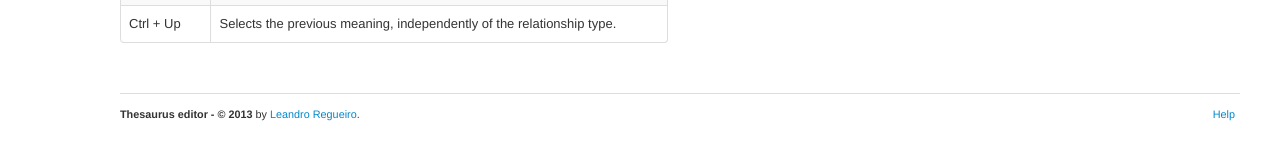
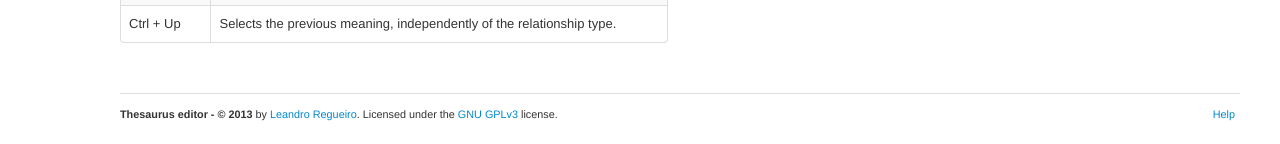
Before and after one commit to unho/thesaurus_editor, a Django app: template thesaurus/templates/help.html in a window 1280 px wide. Shown: the part 2397-2541 px from the top of the page. Run offline with Django 3.2, Linux system fonts and the light colour scheme; the template is opened without the code that fills it, so the values that code supplies are empty; parts of the project's set-up code (start-up, migrations or seed data) failed here and were passed over.

Commit message:
Added license notice at the base template bottom

```diff
--- a/thesaurus/templates/base.html
+++ b/thesaurus/templates/base.html
@@ -51,7 +51,7 @@ Thesaurus-editor. If not, see <http://www.gnu.org/licenses/>.
 
                 <div class="copyright clearfix">
                     <div class="pull-left">
-                        <strong>{% trans "Thesaurus editor - &copy; 2013" %}</strong> {% trans "by" %} <a href="mailto:leandro.regueiro@gmail.com">Leandro Regueiro</a>.
+                        <strong>{% trans "Thesaurus editor - &copy; 2013" %}</strong> {% trans "by" %} <a href="mailto:leandro.regueiro@gmail.com">Leandro Regueiro</a>. Licensed under the <a href="http://www.gnu.org/licenses/gpl.html">GNU GPLv3</a> license.
                     </div>
                     <div class="pull-right">
                         <ul>
```
